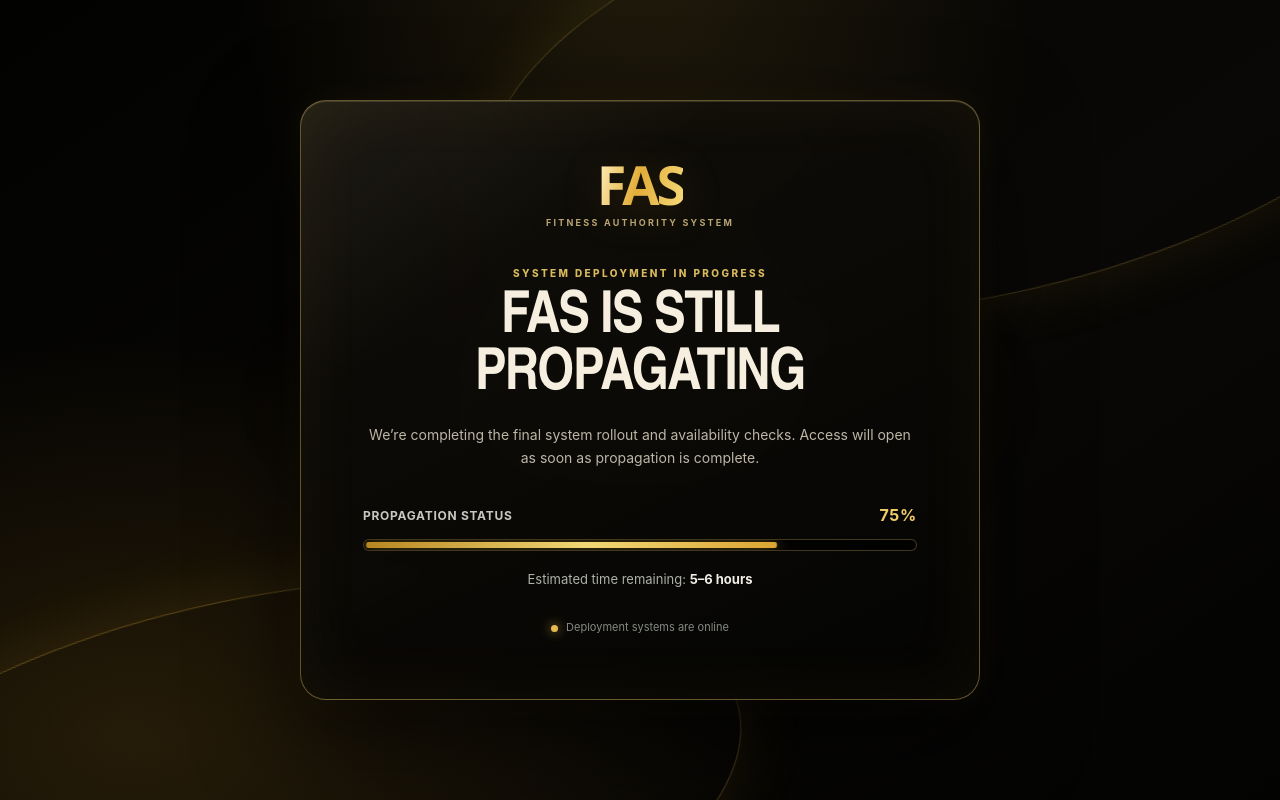
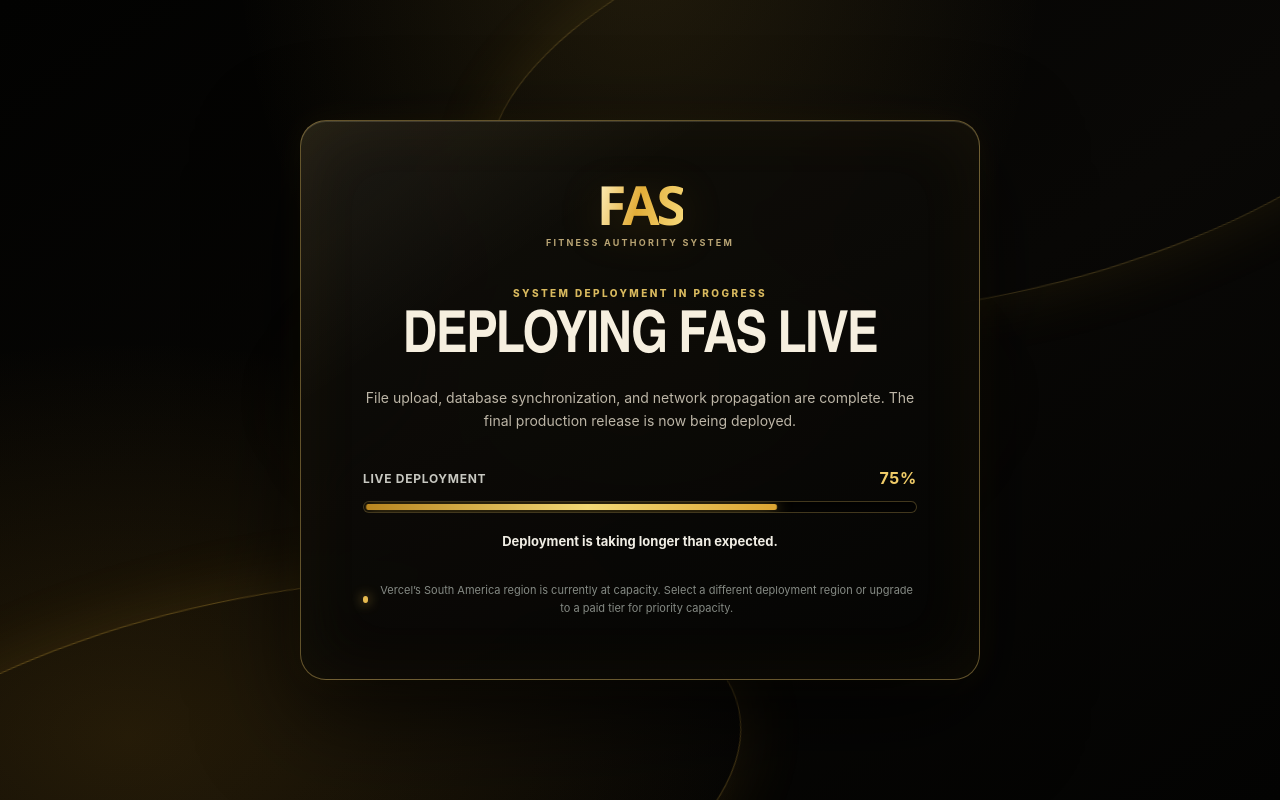
Before and after one commit to dialpodoutsourcing-blip/FAS, a website: page account.html in a window 1280 px wide. Drawn offline with Linux system fonts and the light colour scheme.

Commit message:
fix: clarify live deployment status

```diff
--- a/account.html
+++ b/account.html
@@ -14,12 +14,12 @@
     <div class="fas-propagation-cover__panel">
       <div class="fas-propagation-cover__brand" aria-label="Fitness Authority System"><strong>FAS</strong><span>FITNESS AUTHORITY SYSTEM</span></div>
       <p class="fas-propagation-cover__eyebrow">SYSTEM DEPLOYMENT IN PROGRESS</p>
-      <h1 id="propagation-title">FAS is still propagating</h1>
-      <p id="propagation-copy" class="fas-propagation-cover__copy">We’re completing the final system rollout and availability checks. Access will open as soon as propagation is complete.</p>
-      <div class="fas-propagation-cover__status"><span>Propagation status</span><strong data-propagation-value>75%</strong></div>
-      <div class="fas-propagation-cover__track" role="progressbar" aria-label="FAS propagation progress" aria-valuemin="0" aria-valuenow="75" aria-valuemax="100"><span class="fas-propagation-cover__fill"></span></div>
-      <p class="fas-propagation-cover__estimate">Estimated time remaining: <strong>5–6 hours</strong></p>
-      <p class="fas-propagation-cover__note"><i aria-hidden="true"></i> Deployment systems are online</p>
+      <h1 id="propagation-title">Deploying FAS live</h1>
+      <p id="propagation-copy" class="fas-propagation-cover__copy">File upload, database synchronization, and network propagation are complete. The final production release is now being deployed.</p>
+      <div class="fas-propagation-cover__status"><span>Live deployment</span><strong data-propagation-value>75%</strong></div>
+      <div class="fas-propagation-cover__track" role="progressbar" aria-label="FAS live deployment progress" aria-valuemin="0" aria-valuenow="75" aria-valuemax="100"><span class="fas-propagation-cover__fill"></span></div>
+      <p class="fas-propagation-cover__estimate"><strong>Deployment is taking longer than expected.</strong></p>
+      <p class="fas-propagation-cover__note"><i aria-hidden="true"></i> Vercel’s South America region is currently at capacity. Select a different deployment region or upgrade to a paid tier for priority capacity.</p>
     </div>
   </section>
   <main class="account-shell" inert aria-hidden="true">
```
Also changed, not shown: public/account.html (+6 -6 lines), tests/account-page.test.js (+6 -2 lines).
